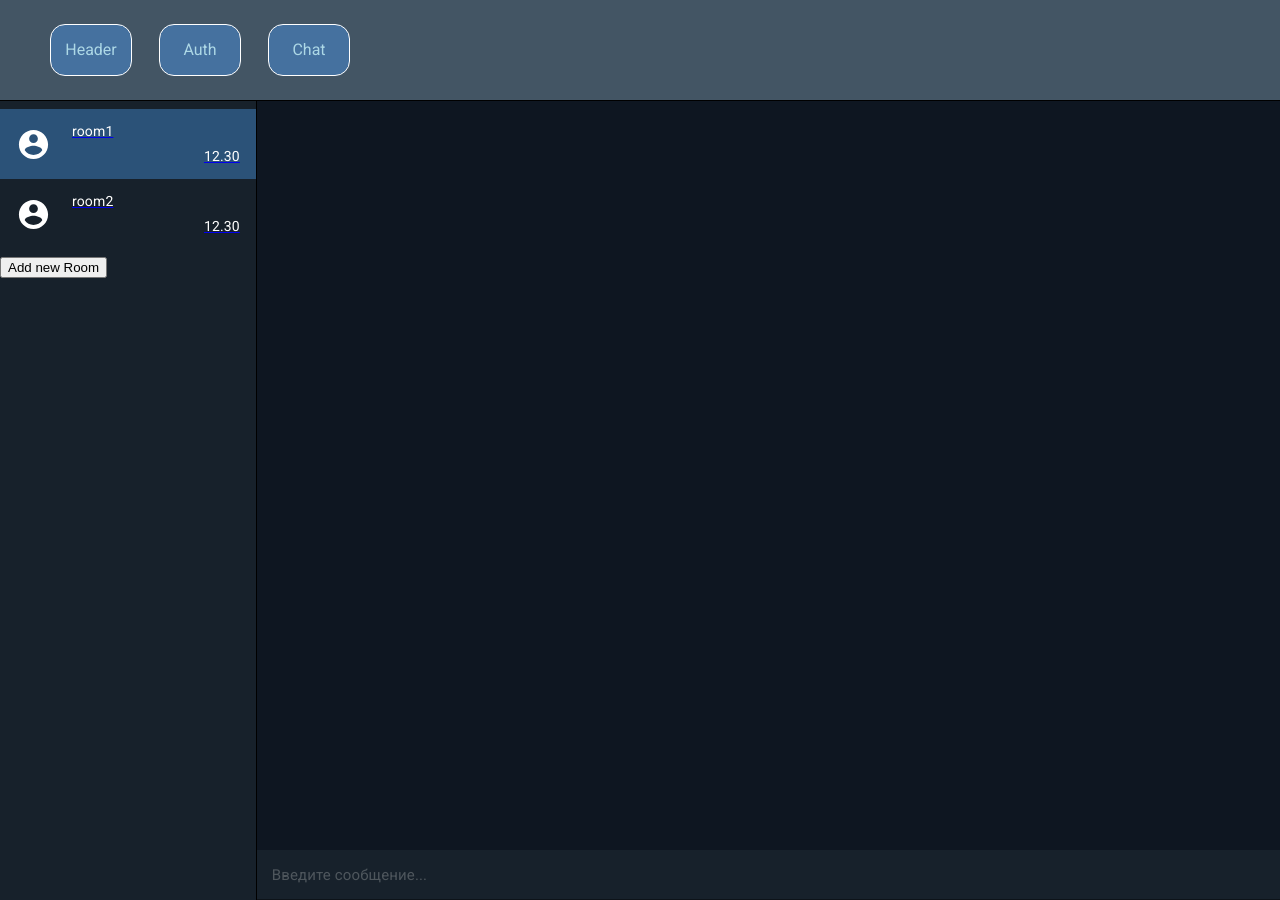
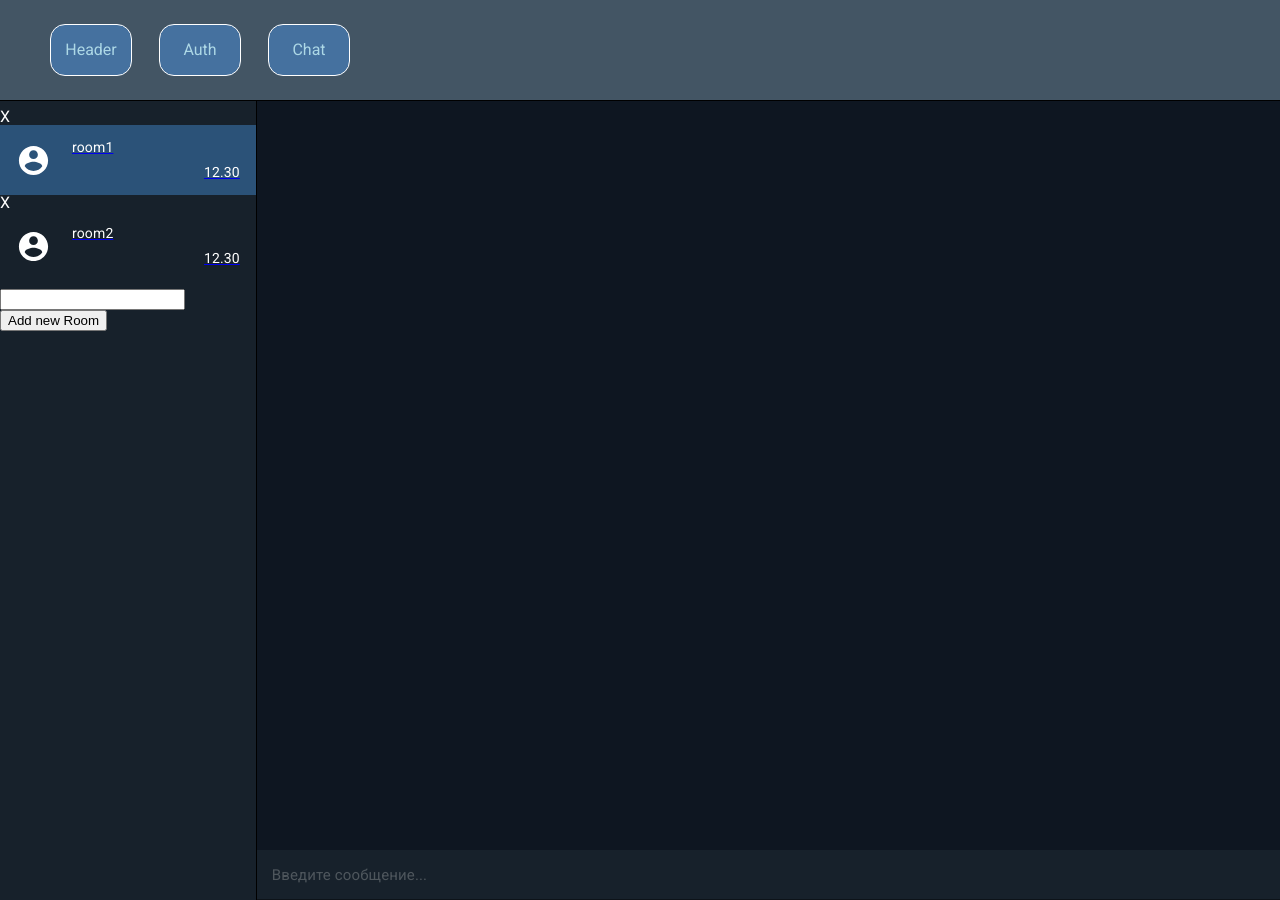
Before and after one commit to D1B0/react, a React (Create React App) app: page /chat/room1 in a window 1280 px wide. Built offline with nearby package versions, Linux system fonts and the light colour scheme.

Commit message:
Add files via upload

```diff
--- a/src/components/chat-list/chat-list.js
+++ b/src/components/chat-list/chat-list.js
@@ -1,30 +1,35 @@
 import {List} from "@material-ui/core"
 import {useDispatch, useSelector} from 'react-redux';
 import {Link, useParams} from "react-router-dom"
-import {addNewRoom} from '../../store/conversations';
+import {addNewRoom, deleteRoom} from '../../store/conversations';
 import {Chat} from "./chat"
 
 export const ChatList = () => {
     const rooms = useSelector ((state) => state.conversations.rooms)
-    const addRoom = useDispatch ()
+    const dispatch = useDispatch ()
     const {roomId} = useParams ()
     return (
         <div>
             <List component="nav">
                 {rooms.map ((chat, index) => {
                     return (
-                        <Link key={index} to={`/chat/${chat.title}`}>
-                            <Chat
-                                title={chat.title}
-                                selected={roomId === chat.title}
+                        <div style={{color: "white", cursor: "pointer"}}
+                             key={index}
+                             title={chat.title}
+                             onClick={() => dispatch (deleteRoom (chat.title))}>X
+                            <Link to={`/chat/${chat.title}`}>
+                                <Chat
+                                    title={chat.title}
+                                    selected={roomId === chat.title}
 
-                            />
-                        </Link>
+                                />
+                            </Link></div>
                     )
                 })}
             </List>
+            <input type="text"/>
             <button type="button"
-                    onClick={() => addRoom (addNewRoom ())}>Add new Room
+                    onClick={() => dispatch (addNewRoom ())}>Add new Room
             </button>
         </div>
     )
--- a/src/store/conversations/actions.js
+++ b/src/store/conversations/actions.js
@@ -1,3 +1,4 @@
-import {ADD_NEW_ROOM} from './types';
+import {ADD_NEW_ROOM, DELETE_ROOM} from './types';
 
 export const addNewRoom = () => ({type: ADD_NEW_ROOM})
+export const deleteRoom = (roomId) => ({type: DELETE_ROOM, payload: roomId})
--- a/src/store/conversations/reducer.js
+++ b/src/store/conversations/reducer.js
@@ -1,4 +1,4 @@
-import {ADD_NEW_ROOM} from './types';
+import {ADD_NEW_ROOM, DELETE_ROOM} from './types';
 
 const initialState = {
     rooms: [{title: "room1"},
@@ -11,6 +11,11 @@ export const roomReducer = (state = initialState, action) => {
                 ...state,
                 rooms: [...state.rooms, {title: `room${state.rooms.length + 1}`}]
             }
+        case DELETE_ROOM: {
+            return {
+                ...state, rooms: state.rooms.filter (el => el.title !== action.payload)
+            }
+        }
         default:
             return state
     }
--- a/src/store/conversations/types.js
+++ b/src/store/conversations/types.js
@@ -1 +1,2 @@
 export const ADD_NEW_ROOM = "@conversation/add new room"
+export const DELETE_ROOM = "@conversation/delete room"
```
